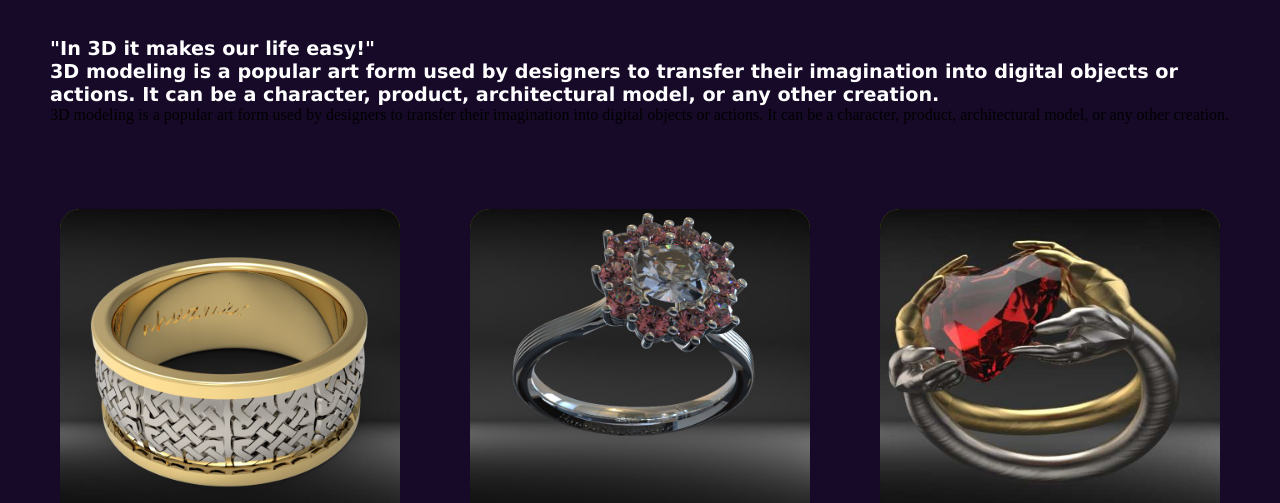
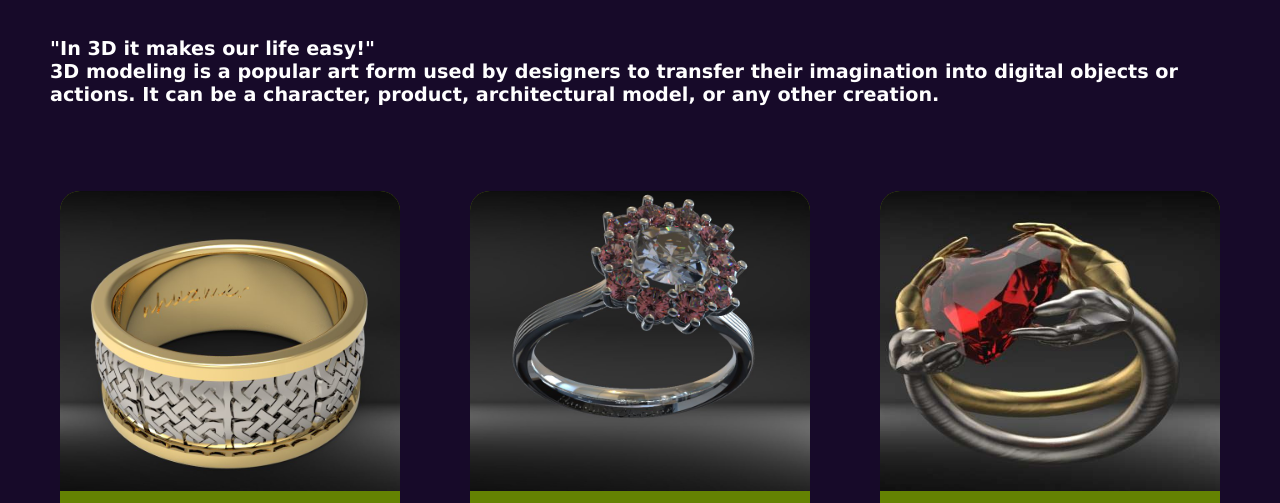
Before and after one commit to nhuzmer/Website-Layout, a plain HTML site: page index.html in a window 1280 px wide. Shown: the part 238-741 px from the top of the page. Drawn offline with Linux system fonts and the light colour scheme.

Commit message:
Update index.html
Recode text

```diff
--- a/index.html
+++ b/index.html
@@ -15,8 +15,6 @@
       <p>3D modeling is a popular art form used by designers to transfer their imagination into digital objects or
         actions. It can be a character, product, architectural model, or any other creation.</p>
     </div>
-    <p>3D modeling is a popular art form used by designers to transfer their imagination into digital objects or
-      actions. It can be a character, product, architectural model, or any other creation.</p>
   </header>
   <section class="container">
     <div class="card">
```
